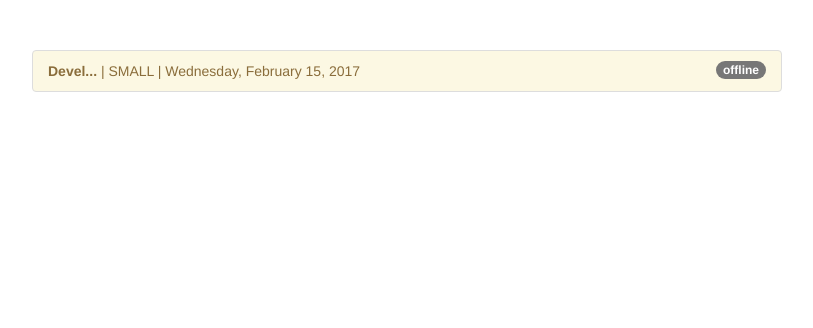
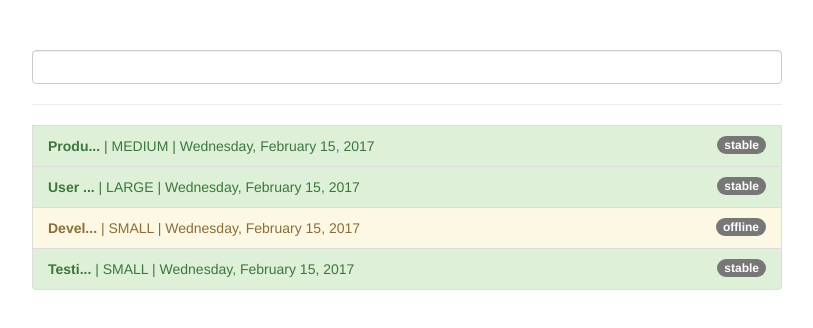
Before and after one commit to doug-newton/angular-udemy-course-project, an Angular app: page / in a window 1280 px wide. Shown: the top 328 px of the page, without its empty margins (233-1046 px from the left). Built offline with nearby package versions, Linux system fonts and the light colour scheme.

Commit message:
allow filter value as input for filter pipe

```diff
--- a/src/app/app.component.html
+++ b/src/app/app.component.html
@@ -2,9 +2,11 @@
   <div class="row">
     <div class="col-xs-12 col-sm-10 col-md-8 col-sm-offset-1 col-md-offset-2">
       <ul class="list-group">
+        <input type="text" name="filterValue" [(ngModel)]="filterValue" class="form-control">
+        <hr>
         <li
           class="list-group-item"
-          *ngFor="let server of servers | filter:'status':'offline'"
+          *ngFor="let server of servers | filter:'status':filterValue"
           [ngClass]="getStatusClasses(server)">
           <span
             class="badge">
--- a/src/app/app.component.ts
+++ b/src/app/app.component.ts
@@ -6,6 +6,9 @@ import { Component } from '@angular/core';
   styleUrls: ['./app.component.css']
 })
 export class AppComponent {
+
+  filterValue: string = ''
+
   servers = [
     {
       instanceType: 'medium',
```
